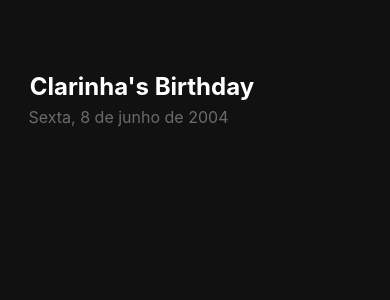
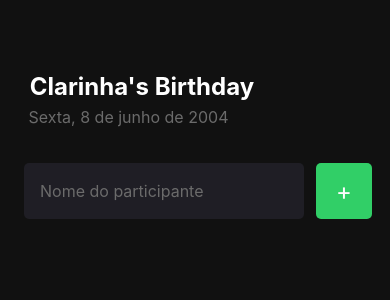
Before and after one commit to MariaClaraCoutoLorena/Controle-de-Participantes-de-Evento, a React Native app in the folder imhere/: screen / in a window 390 px wide. Shown: the top 300 px of the page. Built offline with nearby package versions, Linux system fonts and the light colour scheme.

Commit message:
add bottom

```diff
--- a/imhere/src/screens/Home/index.tsx
+++ b/imhere/src/screens/Home/index.tsx
@@ -1,13 +1,34 @@
-import { Text, View } from 'react-native';
+import { Text, View, TextInput, TouchableOpacity } from 'react-native';
 import { styles } from './styles'
 
 export default function Home() {
+
+    function handleParticipantAdd(){
+        console.log('Botão adicionar clicado')
+    }
+
   return(
     <View style={styles.container}>
 
-      <Text style={styles.eventTitle}> Clarinha's Birthday </Text>
+        <Text style={styles.eventTitle}> Clarinha's Birthday </Text>
 
-      <Text style={styles.eventInfo}> Sexta, 8 de junho de 2004 </Text>
+        <Text style={styles.eventInfo}> Sexta, 8 de junho de 2004 </Text>
+
+        <View style={styles.forms}>
+            <TextInput
+                style={styles.inputs}
+                placeholder='Nome do participante'
+                placeholderTextColor='#6b6b6b'
+            />
+
+            <TouchableOpacity style={styles.buttons} onPress={ handleParticipantAdd }>
+                <Text style={styles.buttonText}>
+                    +
+                </Text>
+            </TouchableOpacity>
+        </View>
+
+
 
     </View>
   )
--- a/imhere/src/screens/Home/styles.ts
+++ b/imhere/src/screens/Home/styles.ts
@@ -17,6 +17,34 @@
       eventInfo: {
         color: '#6b6b6b',
         fontSize: 16
+      },
+      inputs: {
+        flex: 1,
+        backgroundColor: '#1f1e25',
+        height: 56,
+        borderRadius: 5,
+        color: '#fdfcfe',
+        padding: 16,
+        fontSize: 16,
+        marginRight: 12
+      },
+      buttonText: {
+        color: '#fdfcfe',
+        fontSize: 24
+      },
+      buttons: {
+        width: 56,
+        height: 56,
+        borderRadius: 5,
+        backgroundColor: '#31cf67',
+        alignItems: 'center',
+        justifyContent: 'center'
+      },
+      forms: {
+        width: '100%',
+        flexDirection: 'row',
+        marginTop: 36,
+        marginBottom: 42
       }
 
     }
```
